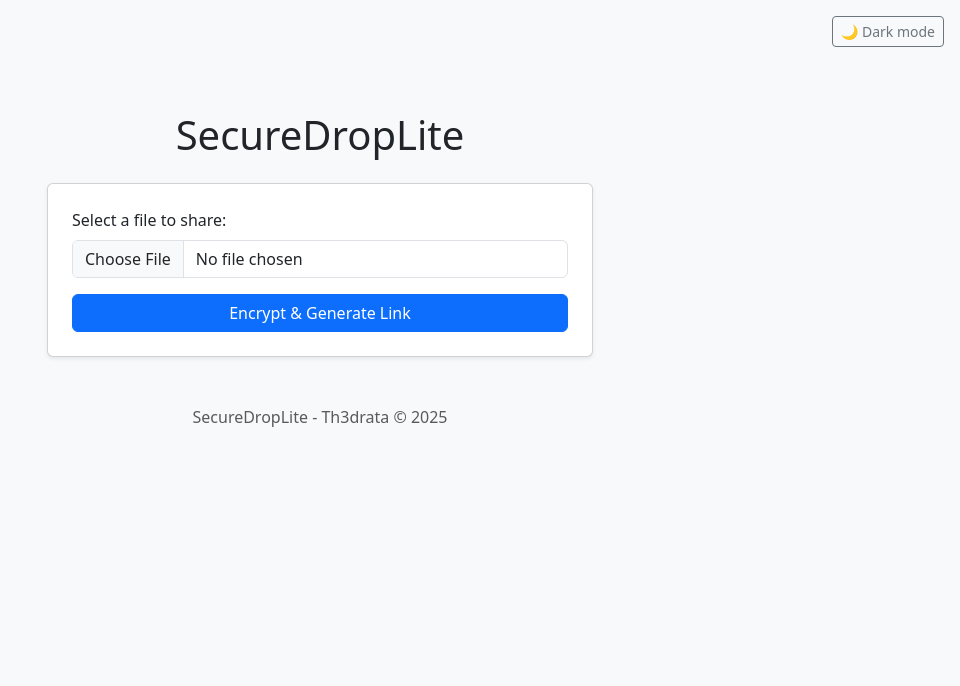
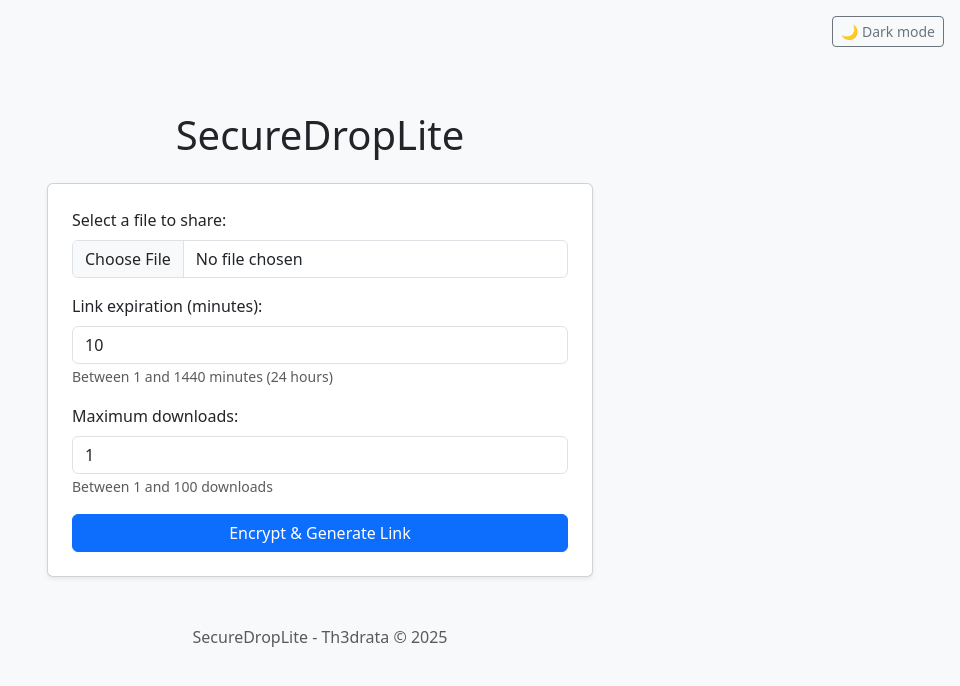
Before and after one commit to Th3drata/SecureDropLite, a Flask app: page / in a window 1280 px wide. Shown: the top 686 px of the page, without its empty margins (320-1280 px from the left). Run offline with Flask 3, Linux system fonts and the light colour scheme.

Commit message:
Fix url & added qrcode and settings when creating the link

```diff
--- a/app.py
+++ b/app.py
@@ -3,21 +3,61 @@ import sqlite3
 import secrets
 import time
 import io
+import socket
+import base64
 from flask import Flask, request, render_template, send_file, redirect, url_for, flash
 from cryptography.fernet import Fernet
+import qrcode
 
 app = Flask(__name__)
 app.secret_key = secrets.token_hex(16)
 UPLOAD_FOLDER = '.secure'
 DB_PATH = 'database.db'
 
+def get_local_ip():
+    """Obtient l'adresse IP locale du réseau"""
+    try:
+        s = socket.socket(socket.AF_INET, socket.SOCK_DGRAM)
+        s.connect(("8.8.8.8", 80))
+        ip = s.getsockname()[0]
+        s.close()
+        return ip
+    except Exception:
+        return '127.0.0.1'
+
+def generate_qr_code(data):
+    """Génère un QR code et le retourne en base64"""
+    qr = qrcode.QRCode(version=1, box_size=10, border=4)
+    qr.add_data(data)
+    qr.make(fit=True)
+    img = qr.make_image(fill_color="black", back_color="white")
+    buffer = io.BytesIO()
+    img.save(buffer, format='PNG')
+    buffer.seek(0)
+    img_base64 = base64.b64encode(buffer.getvalue()).decode()
+    return img_base64
+
 # Initialisation du dossier de stockage
 os.makedirs(UPLOAD_FOLDER, exist_ok=True)
 
 def init_db():
     with sqlite3.connect(DB_PATH) as conn:
+        # Créer la table si elle n'existe pas
         conn.execute('''CREATE TABLE IF NOT EXISTS files
-                        (token TEXT PRIMARY KEY, filename_enc TEXT, key TEXT, expires_at INTEGER, downloaded INTEGER DEFAULT 0)''')
+                        (token TEXT PRIMARY KEY, filename_enc TEXT, key TEXT, expires_at INTEGER,
+                         max_downloads INTEGER DEFAULT 1, download_count INTEGER DEFAULT 0)''')
+
+        # Vérifier et ajouter les colonnes manquantes si nécessaire
+        cursor = conn.execute("PRAGMA table_info(files)")
+        columns = [row[1] for row in cursor.fetchall()]
+
+        if 'max_downloads' not in columns:
+            conn.execute('ALTER TABLE files ADD COLUMN max_downloads INTEGER DEFAULT 1')
+
+        if 'download_count' not in columns:
+            conn.execute('ALTER TABLE files ADD COLUMN download_count INTEGER DEFAULT 0')
+
+        conn.commit()
 init_db()
 
 @app.route('/', methods=['GET', 'POST'])
@@ -27,6 +67,19 @@ def index():
         if not file:
             flash('Aucun fichier sélectionné.', 'danger')
             return redirect(url_for('index'))
+
+        # Récupération des paramètres avec valeurs par défaut
+        expiration_minutes = int(request.form.get('expiration', 10))
+        max_downloads = int(request.form.get('max_downloads', 1))
+
+        # Validation des paramètres
+        if expiration_minutes < 1 or expiration_minutes > 1440:  # Max 24h
+            flash('La durée d\'expiration doit être entre 1 et 1440 minutes.', 'danger')
+            return redirect(url_for('index'))
+        if max_downloads < 1 or max_downloads > 100:
+            flash('Le nombre d\'utilisations doit être entre 1 et 100.', 'danger')
+            return redirect(url_for('index'))
+
         key = Fernet.generate_key()
         f = Fernet(key)
         data = file.read()
@@ -36,30 +89,43 @@ def index():
         path = os.path.join(UPLOAD_FOLDER, token)
         with open(path, 'wb') as out:
             out.write(file_enc)
-        expires_at = int(time.time()) + 600  # 10 min
+        expires_at = int(time.time()) + (expiration_minutes * 60)
         with sqlite3.connect(DB_PATH) as conn:
             conn.execute(
-                'INSERT INTO files (token, filename_enc, key, expires_at, downloaded) VALUES (?, ?, ?, ?, ?)',
-                (token, filename_enc, key.decode(), expires_at, 0)
+                'INSERT INTO files (token, filename_enc, key, expires_at, max_downloads, download_count) VALUES (?, ?, ?, ?, ?, ?)',
+                (token, filename_enc, key.decode(), expires_at, max_downloads, 0)
             )
-        return render_template('link.html', link=url_for('download', token=token, _external=True), key=key.decode(), expires=10)
+        local_ip = get_local_ip()
+        download_link = f"http://{local_ip}:5001/download/{token}"
+        qr_code = generate_qr_code(download_link)
+        return render_template('link.html', link=download_link, key=key.decode(), expires=expiration_minutes, qr_code=qr_code, max_downloads=max_downloads)
     return render_template('index.html')
 
 @app.route('/download/<token>', methods=['GET', 'POST'])
 def download(token):
     with sqlite3.connect(DB_PATH) as conn:
-        cur = conn.execute('SELECT filename_enc, key, expires_at, downloaded FROM files WHERE token=?', (token,))
+        cur = conn.execute('SELECT filename_enc, key, expires_at, max_downloads, download_count FROM files WHERE token=?', (token,))
         row = cur.fetchone()
         if not row:
             return render_template('download.html', error="Lien invalide ou expiré."), 410
-        filename_enc, key_db, expires_at, downloaded = row
-        if int(time.time()) > expires_at or downloaded:
-            # Auto-destruction si expiré ou déjà téléchargé
+        filename_enc, key_db, expires_at, max_downloads, download_count = row
+
+        # Vérifier si le lien est expiré
+        if int(time.time()) > expires_at:
             path = os.path.join(UPLOAD_FOLDER, token)
             if os.path.exists(path):
                 os.remove(path)
             conn.execute('DELETE FROM files WHERE token=?', (token,))
-            return render_template('download.html', error="Lien expiré ou déjà utilisé."), 410
+            return render_template('download.html', error="Lien expiré."), 410
+
+        # Vérifier si le nombre max de téléchargements est atteint
+        if download_count >= max_downloads:
+            path = os.path.join(UPLOAD_FOLDER, token)
+            if os.path.exists(path):
+                os.remove(path)
+            conn.execute('DELETE FROM files WHERE token=?', (token,))
+            return render_template('download.html', error="Nombre maximum de téléchargements atteint."), 410
+
         if request.method == 'POST':
             key = request.form['key'].encode()
             try:
@@ -71,15 +137,25 @@ def download(token):
                 data = f.decrypt(file_enc)
             except Exception:
                 return render_template('download.html', error="Clé invalide ou fichier corrompu."), 400
-            # Marquer comme téléchargé et supprimer le fichier (auto-destruction)
-            conn.execute('UPDATE files SET downloaded=1 WHERE token=?', (token,))
-            os.remove(path)
+
+            # Incrémenter le compteur de téléchargements
+            new_count = download_count + 1
+            conn.execute('UPDATE files SET download_count=? WHERE token=?', (new_count, token))
+
+            # Si c'était le dernier téléchargement autorisé, supprimer le fichier
+            if new_count >= max_downloads:
+                os.remove(path)
+                conn.execute('DELETE FROM files WHERE token=?', (token,))
+
             return send_file(
                 io.BytesIO(data),
                 as_attachment=True,
                 download_name=filename
             )
-        return render_template('download.html', error=None)
+
+        # Afficher les infos sur le nombre de téléchargements restants
+        remaining = max_downloads - download_count
+        return render_template('download.html', error=None, remaining=remaining, max_downloads=max_downloads)
 
 if __name__ == '__main__':
-    app.run(debug=True, host='0.0.0.0')
+    app.run(debug=True, host='0.0.0.0', port=5001)
--- a/templates/index.html
+++ b/templates/index.html
@@ -1,24 +1,36 @@
 <!DOCTYPE html>
 <html lang="en">
   <head>
-    <meta charset="UTF-8">
-    <meta name="viewport" content="width=device-width, initial-scale=1">
+    <meta charset="UTF-8" />
+    <meta name="viewport" content="width=device-width, initial-scale=1" />
     <title>SecureDropLite - Secure Sharing</title>
-    <link href="https://cdn.jsdelivr.net/npm/bootstrap@5.3.0/dist/css/bootstrap.min.css" rel="stylesheet">
+    <link
+      href="https://cdn.jsdelivr.net/npm/bootstrap@5.3.0/dist/css/bootstrap.min.css"
+      rel="stylesheet"
+    />
     <style>
       body {
         background-color: #f8f9fa;
         color: #212529;
-            transition: background-color 0.6s cubic-bezier(.4,0,.2,1), color 0.6s cubic-bezier(.4,0,.2,1);
+        transition: background-color 0.6s cubic-bezier(0.4, 0, 0.2, 1),
+          color 0.6s cubic-bezier(0.4, 0, 0.2, 1);
       }
       body.dark-mode {
         background-color: #181a1b !important;
         color: #f8f9fa !important;
       }
-        .card, .alert, .form-control, .btn-primary, .btn-secondary, .btn-link {
-            transition: background-color 0.6s cubic-bezier(.4,0,.2,1), color 0.6s cubic-bezier(.4,0,.2,1), border-color 0.6s cubic-bezier(.4,0,.2,1);
+      .card,
+      .alert,
+      .form-control,
+      .btn-primary,
+      .btn-secondary,
+      .btn-link {
+        transition: background-color 0.6s cubic-bezier(0.4, 0, 0.2, 1),
+          color 0.6s cubic-bezier(0.4, 0, 0.2, 1),
+          border-color 0.6s cubic-bezier(0.4, 0, 0.2, 1);
       }
-        .dark-mode .card, .dark-mode .alert {
+      .dark-mode .card,
+      .dark-mode .alert {
         background-color: #23272b !important;
         color: #f8f9fa !important;
       }
@@ -31,30 +43,40 @@
         background-color: #0d6efd;
         border-color: #0d6efd;
       }
-        .dark-mode .btn-secondary, .dark-mode .btn-link {
+      .dark-mode .btn-secondary,
+      .dark-mode .btn-link {
         background-color: #343a40;
         color: #f8f9fa;
       }
       /* Animation overlay */
       #mode-transition {
         position: fixed;
-            top: 0; left: 0; right: 0; bottom: 0;
+        top: 0;
+        left: 0;
+        right: 0;
+        bottom: 0;
         pointer-events: none;
         z-index: 9999;
         opacity: 0;
-            transition: opacity 0.6s cubic-bezier(.4,0,.2,1);
+        transition: opacity 0.6s cubic-bezier(0.4, 0, 0.2, 1);
       }
       #mode-transition.active {
         opacity: 1;
       }
-        .dark-mode footer, body.dark-mode .text-muted {
+      .dark-mode footer,
+      body.dark-mode .text-muted {
         color: #f8f9fa !important;
       }
     </style>
   </head>
   <body class="bg-light" id="body">
     <div class="d-flex justify-content-end mb-3">
-    <button id="toggle-dark" class="btn btn-outline-secondary btn-sm me-3 mt-3">🌙 Dark mode</button>
+      <button
+        id="toggle-dark"
+        class="btn btn-outline-secondary btn-sm me-3 mt-3"
+      >
+        🌙 Dark mode
+      </button>
     </div>
     <div id="mode-transition"></div>
     <div class="container py-5">
@@ -64,46 +86,100 @@
           <div class="card p-4 shadow-sm">
             <form method="post" enctype="multipart/form-data">
               <div class="mb-3">
-                        <label for="file" class="form-label">Select a file to share:</label>
-                        <input class="form-control" type="file" id="file" name="file" required>
+                <label for="file" class="form-label"
+                  >Select a file to share:</label
+                >
+                <input
+                  class="form-control"
+                  type="file"
+                  id="file"
+                  name="file"
+                  required
+                />
               </div>
-                    <button type="submit" class="btn btn-primary w-100">Encrypt & Generate Link</button>
+              <div class="mb-3">
+                <label for="expiration" class="form-label"
+                  >Link expiration (minutes):</label
+                >
+                <input
+                  class="form-control"
+                  type="number"
+                  id="expiration"
+                  name="expiration"
+                  min="1"
+                  max="1440"
+                  value="10"
+                  required
+                />
+                <small class="text-muted"
+                  >Between 1 and 1440 minutes (24 hours)</small
+                >
+              </div>
+              <div class="mb-3">
+                <label for="max_downloads" class="form-label"
+                  >Maximum downloads:</label
+                >
+                <input
+                  class="form-control"
+                  type="number"
+                  id="max_downloads"
+                  name="max_downloads"
+                  min="1"
+                  max="100"
+                  value="1"
+                  required
+                />
+                <small class="text-muted">Between 1 and 100 downloads</small>
+              </div>
+              <button type="submit" class="btn btn-primary w-100">
+                Encrypt & Generate Link
+              </button>
             </form>
           </div>
-            <footer class="mt-5 text-muted text-center">SecureDropLite - Th3drata &copy; 2025</footer>
+          <footer class="mt-5 text-muted text-center">
+            SecureDropLite - Th3drata &copy; 2025
+          </footer>
         </div>
       </div>
     </div>
     <script>
       // Dark mode toggle with animation
-    const btn = document.getElementById('toggle-dark');
-    const body = document.getElementById('body');
-    const transition = document.createElement('div');
-    transition.id = 'mode-transition';
+      const btn = document.getElementById("toggle-dark");
+      const body = document.getElementById("body");
+      const transition = document.createElement("div");
+      transition.id = "mode-transition";
       document.body.appendChild(transition);
 
-    btn.onclick = function(e) {
+      btn.onclick = function (e) {
         // Get button position for radial animation
         const rect = btn.getBoundingClientRect();
         const x = rect.left + rect.width / 2;
         const y = rect.top + rect.height / 2;
         // Set up overlay
-        const overlay = document.getElementById('mode-transition');
-        overlay.style.background = body.classList.contains('dark-mode')
-            ? 'radial-gradient(circle at ' + x + 'px ' + y + 'px, #f8f9fa 0%, #181a1b 100%)'
-            : 'radial-gradient(circle at ' + x + 'px ' + y + 'px, #181a1b 0%, #f8f9fa 100%)';
-        overlay.classList.add('active');
+        const overlay = document.getElementById("mode-transition");
+        overlay.style.background = body.classList.contains("dark-mode")
+          ? "radial-gradient(circle at " +
+            x +
+            "px " +
+            y +
+            "px, #f8f9fa 0%, #181a1b 100%)"
+          : "radial-gradient(circle at " +
+            x +
+            "px " +
+            y +
+            "px, #181a1b 0%, #f8f9fa 100%)";
+        overlay.classList.add("active");
         // Animate
         setTimeout(() => {
-            body.classList.toggle('dark-mode');
-            overlay.classList.remove('active');
-            if(body.classList.contains('dark-mode')) {
-                btn.innerHTML = '☀️ Light mode';
+          body.classList.toggle("dark-mode");
+          overlay.classList.remove("active");
+          if (body.classList.contains("dark-mode")) {
+            btn.innerHTML = "☀️ Light mode";
           } else {
-                btn.innerHTML = '🌙 Dark mode';
+            btn.innerHTML = "🌙 Dark mode";
           }
         }, 400);
-    }
+      };
     </script>
   </body>
 </html>
```
Also changed, not shown: templates/link.html (+81 -32 lines), database.db, 4 other files. Lines whose indentation alone changed are shown as unchanged.
